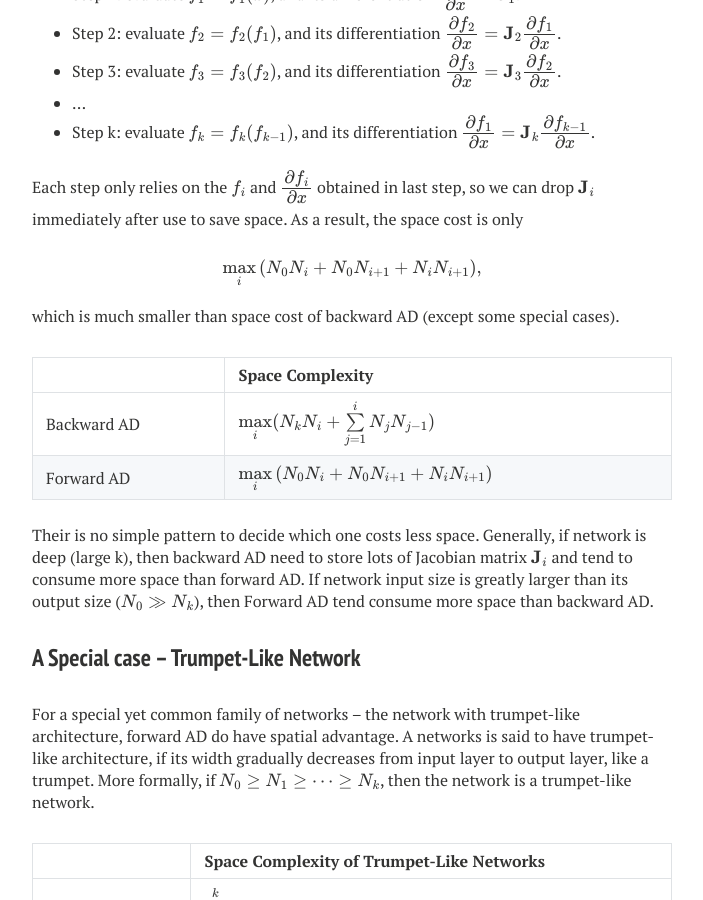
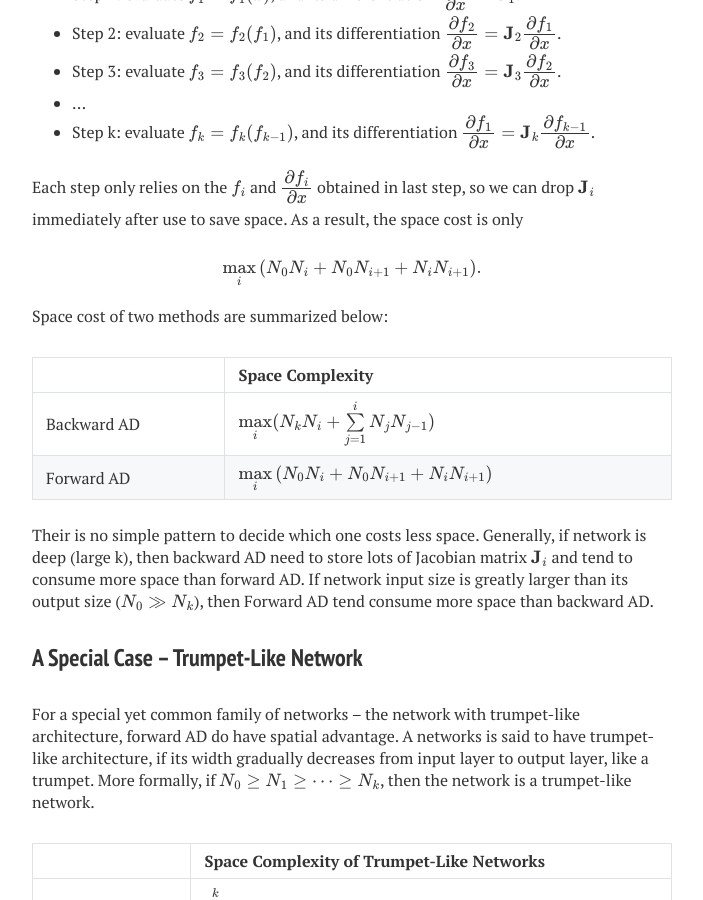
Before and after one commit to liqimai/liqimai.github.io, a Jekyll site: the page built from _posts/2021-11-28-Forward-Automatic-Differentiation.md, in a window 1280 px wide and 900 px high, scrolled down 5063 px. Shown: the whole window, without its empty margins (288-991 px from the left). Built offline with Jekyll 4.4.1, drawn with Linux system fonts in a browser that asks for light colours; nearby versions of some CDN libraries; some web fonts are replaced; some of the changed text lies outside the part shown.

Commit message:
update forward AD

```diff
--- a/_posts/2021-11-28-Forward-Automatic-Differentiation.md
+++ b/_posts/2021-11-28-Forward-Automatic-Differentiation.md
@@ -146,7 +146,7 @@ Although matrix multiplication is associative, the complexity is not associative
 
 $$x\in \mathbb R^{N_0}, f_1\in\mathbb R^{N_1}, \dots, f_k\in\mathbb R^{N_k}.$$
 
-Computational complexity of two method are listed below.
+Computational complexity of two methods are summarized below:
 
 |           | Computational Complexity               | When it is faster?     |
 |:--------- |:---------------------------------------| :---------------------:|
@@ -197,9 +197,9 @@ __Forward AD__, in contrast, only need to go through the computational graph for
 
 Each step only relies on the \\(f_i\\) and \\(\Jac {f_i} x\\) obtained in last step, so we can drop \\(\bf J_i\\) immediately after use to save space. As a result, the space cost is only
 
-$$\max_{i} \left(N_0N_i + N_0N_{i+1} + N_iN_{i+1} \right),$$
+$$\max_{i} \left(N_0N_i + N_0N_{i+1} + N_iN_{i+1} \right).$$
 
-which is much smaller than space cost of backward AD (except some special cases).
+Space cost of two methods are summarized below:
 
 |           | Space Complexity                                                |
 |:--------- |:----------------------------------------------------------------|
@@ -208,7 +208,7 @@ which is much smaller than space cost of backward AD (except some special cases)
 
 Their is no simple pattern to decide which one costs less space. Generally, if network is deep (large k), then backward AD need to store lots of Jacobian matrix \\(\bf J_i\\) and tend to consume more space than forward AD. If network input size is greatly larger than its output size (\\(N_0 \gg N_k\\)), then Forward AD tend consume more space than backward AD.
 
-### A Special case -- Trumpet-Like Network
+### A Special Case -- Trumpet-Like Network
 For a special yet common family of networks -- the network with trumpet-like  architecture, forward AD do have spatial advantage. A networks is said to have trumpet-like architecture, if its width gradually decreases from input layer to output layer, like a trumpet. More formally, if \\(N_0 \ge N_1 \ge \dots \ge N_k\\), then the network is a trumpet-like network.
 
 |           | Space Complexity of Trumpet-Like Networks  |
```
